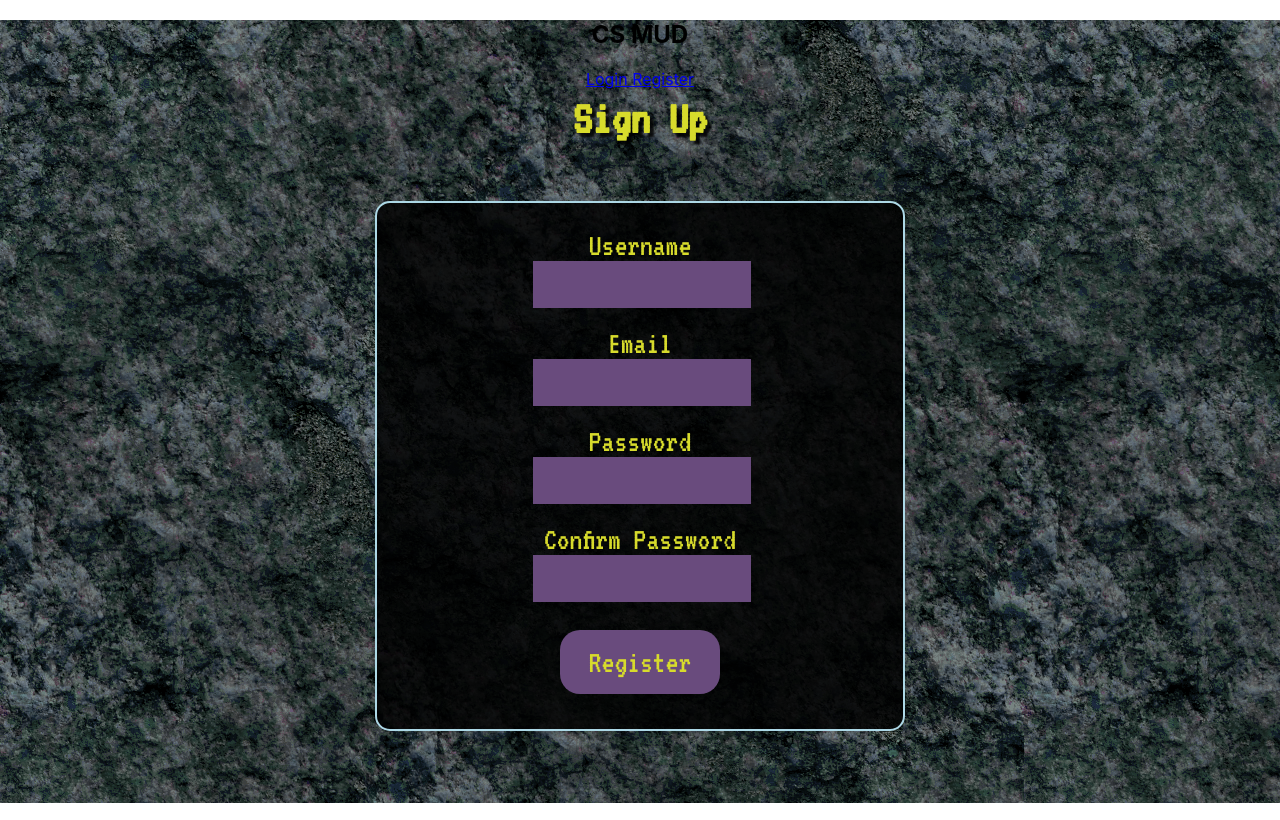
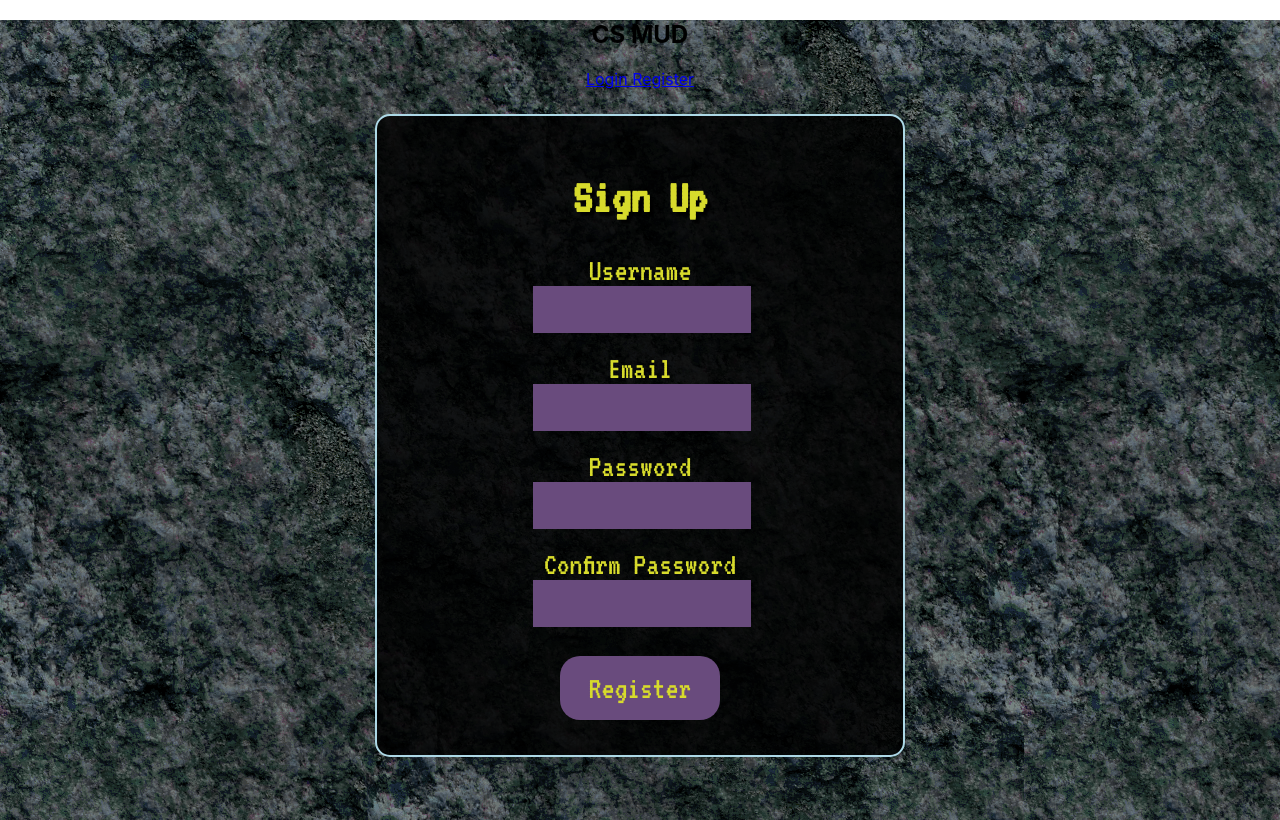
Before and after one commit to Trying-our-best/frontend, a React (Create React App) app: page /register in a window 1280 px wide. Built offline with nearby package versions, Linux system fonts and the light colour scheme.

Commit message:
Moved sign-up text into container. Changed BG vh.

```diff
--- a/src/App.js
+++ b/src/App.js
@@ -30,7 +30,7 @@ function App() {
             className="App"
             style={{
                backgroundImage: `url(${StoneTexture})`,
-               height: '97.9vh'
+               height: '100vh'
             }}
          >
             <h2>CS MUD</h2>
--- a/src/components/Register/Register.jsx
+++ b/src/components/Register/Register.jsx
@@ -100,8 +100,8 @@ const Register = props => {
 
    return (
       <div className="signup-container">
-         <h1 className="signup-heading">Sign Up</h1>
          <form className="form-container" onSubmit={handleSubmit}>
+            <h1 className="signup-heading">Sign Up</h1>
             <label className="form-label">
                Username
                <input
--- a/src/components/Register/Register.scss
+++ b/src/components/Register/Register.scss
@@ -7,7 +7,6 @@
    font-family: 'VT323', monospace;
    color: #d7db2c;
    text-align: center;
-   max-height: 82%;
    .signup-heading {
       font-size: 3rem;
       text-shadow: 4px 4px 2px #000000d9;
```
